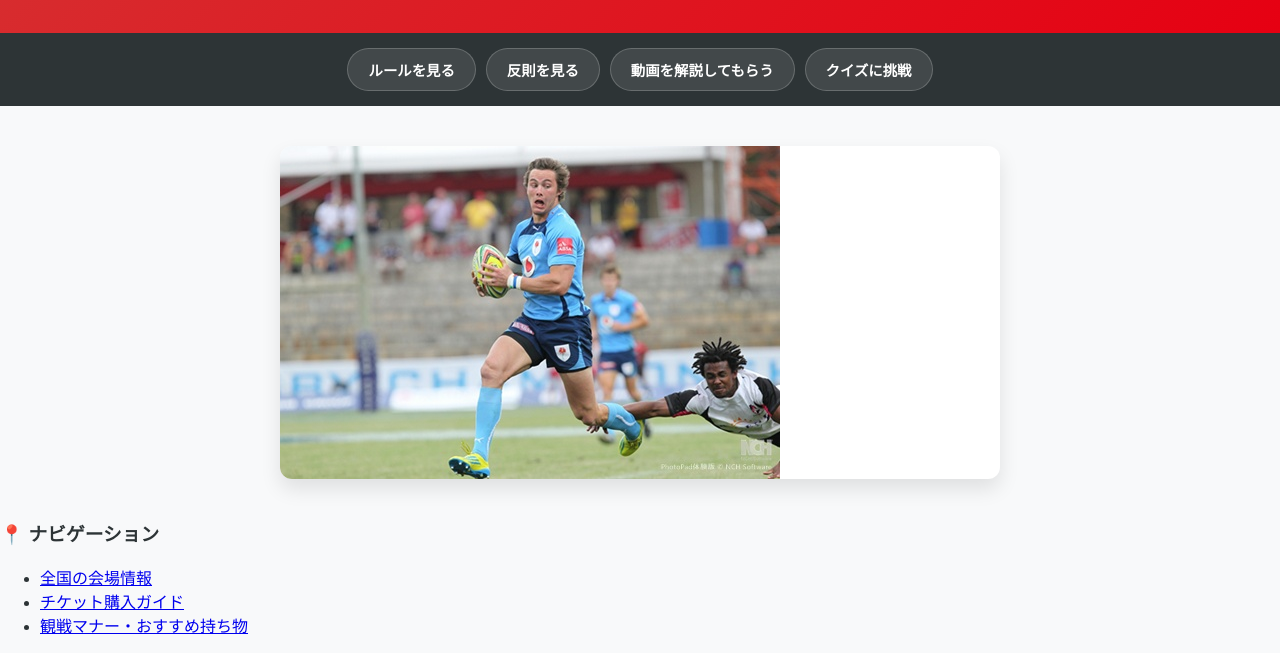
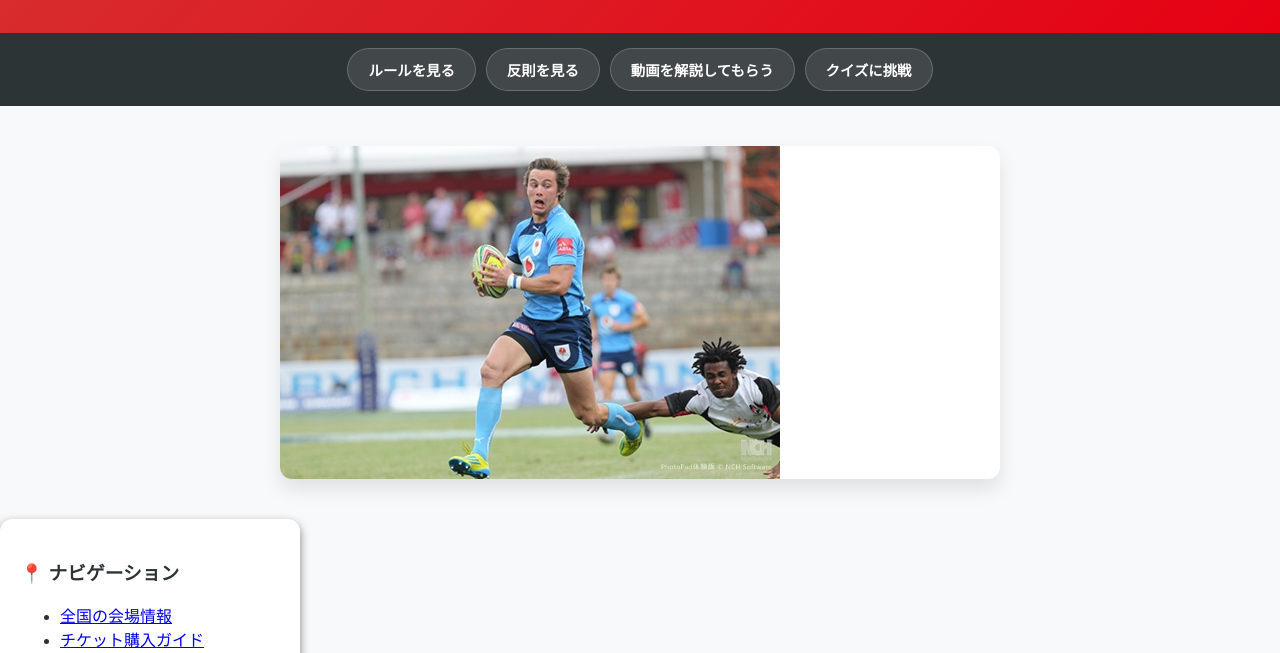
Before and after one commit to K-ai809/Rugby-Navi, a plain HTML site: page index.html in a window 1280 px wide. Shown: the part 121-774 px from the top of the page. Drawn offline with Linux system fonts and the light colour scheme.

Commit message:
css：サイドナビ追加

```diff
--- a/style.css
+++ b/style.css
@@ -65,3 +65,10 @@ body{font-family: "Helvetica Neue", Arial, "Hiragino Kaku Gothic ProN", "Hiragin
                      height: 400%;
                      position: relative;
                      object-fit: cover;}
+
+/*サイドナビ*/
+.sideNavi{width: 260px;
+          background: white;
+          padding: 20px;
+          border-radius: 12px;
+          box-shadow: 0 4px 10px rgba(0, 0, 0, 0.5);}
```
